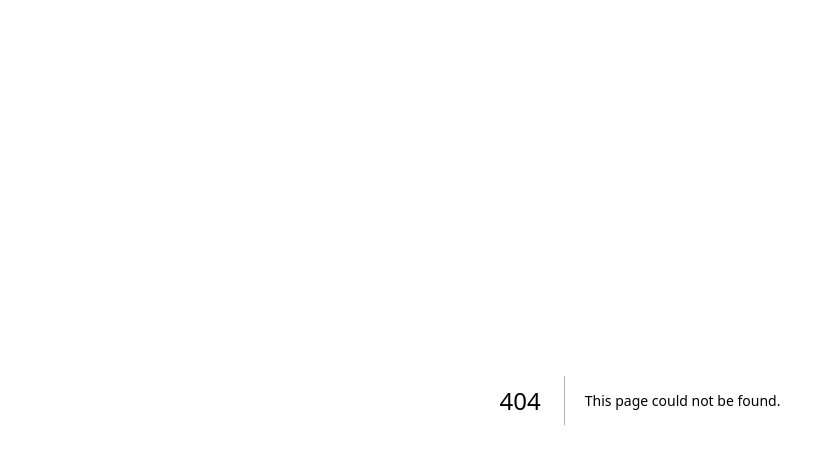
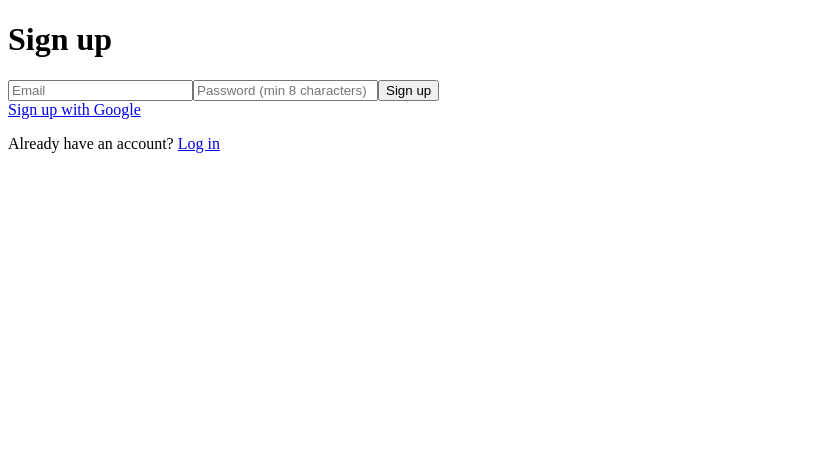
Before and after one commit to djwewer/ai-planner, a Next.js app in the folder frontend/: page /signup in a window 1280 px wide. Before the commit this address had no page. Shown: the top 464 px of the page, without its empty margins (0-835 px from the left). Built offline with nearby package versions, Linux system fonts and the light colour scheme; no server answers.

Commit message:
feat: add frontend auth pages and auth context

```diff
--- a/frontend/app/layout.tsx
+++ b/frontend/app/layout.tsx
@@ -1,30 +1,16 @@
-import type { Metadata } from "next";
-import { Geist, Geist_Mono } from "next/font/google";
-import "./globals.css";
+import { ReactNode } from "react";
+import { AuthProvider } from "@/lib/auth-context";
 
-const geistSans = Geist({
-  variable: "--font-geist-sans",
-  subsets: ["latin"],
-});
-
-const geistMono = Geist_Mono({
-  variable: "--font-geist-mono",
-  subsets: ["latin"],
-});
-
-export const metadata: Metadata = {
-  title: "Create Next App",
-  description: "Generated by create next app",
+export const metadata = {
+  title: "AI Planner",
 };
 
-export default function RootLayout({
-  children,
-}: Readonly<{
-  children: React.ReactNode;
-}>) {
+export default function RootLayout({ children }: { children: ReactNode }) {
   return (
-    <html lang="en" className={`${geistSans.variable} ${geistMono.variable}`}>
-      <body>{children}</body>
+    <html lang="en">
+      <body>
+        <AuthProvider>{children}</AuthProvider>
+      </body>
     </html>
   );
 }
--- /dev/null
+++ b/frontend/app/signup/page.tsx
@@ -0,0 +1,60 @@
+"use client";
+
+import { FormEvent, useState } from "react";
+import { useRouter } from "next/navigation";
+import { api, ApiError } from "@/lib/api";
+import { useAuth } from "@/lib/auth-context";
+
+export default function SignupPage() {
+  const [email, setEmail] = useState("");
+  const [password, setPassword] = useState("");
+  const [error, setError] = useState<string | null>(null);
+  const { setToken } = useAuth();
+  const router = useRouter();
+
+  async function handleSubmit(e: FormEvent) {
+    e.preventDefault();
+    setError(null);
+    try {
+      const result = await api.post<{ access_token: string }>("/auth/signup", {
+        email,
+        password,
+      });
+      setToken(result.access_token);
+      router.push("/tasks");
+    } catch (err) {
+      setError(err instanceof ApiError ? err.message : "Signup failed");
+    }
+  }
+
+  const apiUrl = process.env.NEXT_PUBLIC_API_URL;
+
+  return (
+    <main>
+      <h1>Sign up</h1>
+      <form onSubmit={handleSubmit}>
+        <input
+          type="email"
+          placeholder="Email"
+          value={email}
+          onChange={(e) => setEmail(e.target.value)}
+          required
+        />
+        <input
+          type="password"
+          placeholder="Password (min 8 characters)"
+          value={password}
+          onChange={(e) => setPassword(e.target.value)}
+          required
+          minLength={8}
+        />
+        {error && <p>{error}</p>}
+        <button type="submit">Sign up</button>
+      </form>
+      <a href={`${apiUrl}/auth/google/login`}>Sign up with Google</a>
+      <p>
+        Already have an account? <a href="/login">Log in</a>
+      </p>
+    </main>
+  );
+}
--- /dev/null
+++ b/frontend/lib/auth-context.tsx
@@ -0,0 +1,68 @@
+"use client";
+
+import { createContext, ReactNode, useContext, useEffect, useState } from "react";
+import { useRouter } from "next/navigation";
+import { api } from "./api";
+
+type User = { id: number; email: string };
+
+type AuthContextValue = {
+  user: User | null;
+  loading: boolean;
+  setToken: (token: string) => void;
+  logout: () => void;
+};
+
+const AuthContext = createContext<AuthContextValue | undefined>(undefined);
+
+export function AuthProvider({ children }: { children: ReactNode }) {
+  const [user, setUser] = useState<User | null>(null);
+  const [loading, setLoading] = useState(true);
+  const router = useRouter();
+
+  async function loadUser() {
+    const token = localStorage.getItem("token");
+    if (!token) {
+      setUser(null);
+      setLoading(false);
+      return;
+    }
+    try {
+      const me = await api.get<User>("/auth/me");
+      setUser(me);
+    } catch {
+      localStorage.removeItem("token");
+      setUser(null);
+    } finally {
+      setLoading(false);
+    }
+  }
+
+  useEffect(() => {
+    loadUser();
+    // eslint-disable-next-line react-hooks/exhaustive-deps
+  }, []);
+
+  function setToken(token: string) {
+    localStorage.setItem("token", token);
+    loadUser();
+  }
+
+  function logout() {
+    localStorage.removeItem("token");
+    setUser(null);
+    router.push("/login");
+  }
+
+  return (
+    <AuthContext.Provider value={{ user, loading, setToken, logout }}>
+      {children}
+    </AuthContext.Provider>
+  );
+}
+
+export function useAuth() {
+  const ctx = useContext(AuthContext);
+  if (!ctx) throw new Error("useAuth must be used within AuthProvider");
+  return ctx;
+}
```
Also changed, not shown: frontend/app/auth/callback/page.tsx (added, +32 -0 lines), frontend/app/login/page.tsx (added, +59 -0 lines), frontend/app/page.tsx (+10 -8 lines).
